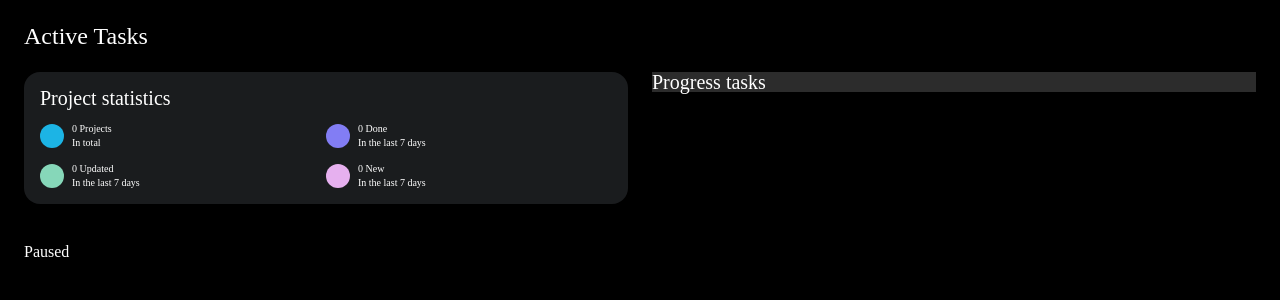
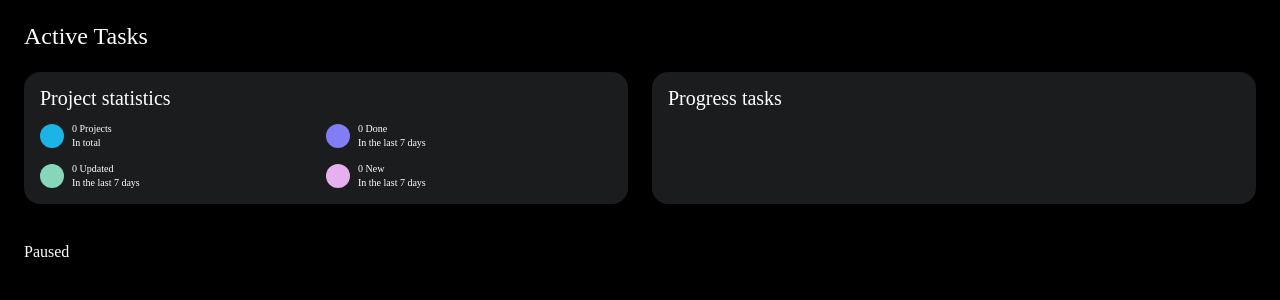
Before and after one commit to robertabononi/boardify, an Angular app: page / in a window 1280 px wide. Shown: the top 300 px of the page. Built offline with nearby package versions, Linux system fonts and the light colour scheme; no server answers.

Commit message:
feat: ajustes tipagem e estilo

```diff
--- a/src/app/core/models/project.model.ts
+++ b/src/app/core/models/project.model.ts
@@ -3,6 +3,7 @@ import { Task } from "./task.model";
 export class Project {
     id!: string;
     title!: string;
+    progressPercentage!: number;
     createdDate!: string;
     updateDate!: string;
     endDate!: string | null;
--- a/src/app/core/models/task.model.ts
+++ b/src/app/core/models/task.model.ts
@@ -2,4 +2,5 @@ export class Task {
     id!: number;
     title!: string;
     status!: string;
+    tags: string[] = [];
 }
--- a/src/app/features/home/components/progress-tasks/progress-tasks.component.scss
+++ b/src/app/features/home/components/progress-tasks/progress-tasks.component.scss
@@ -1,5 +1,8 @@
 .pt {
-    background-color: #ffffff2c;
+    padding: 1.6rem;
+    background-color: #1a1c1e;
+    height: 100%;
+    border-radius: 1.6rem;
     &__title {
         font-size: 2rem;
     }
```
